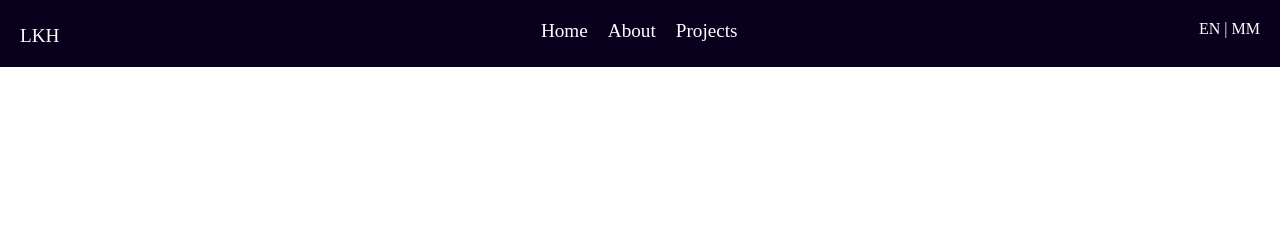
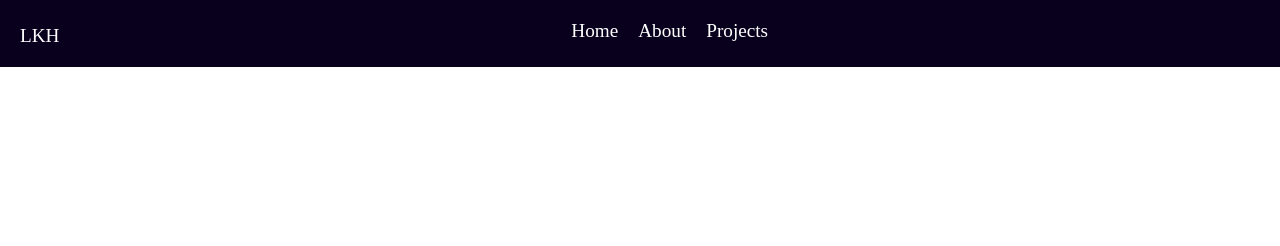
Before and after one commit to linkhanthtel/linkhanthtel.github.io, a plain HTML site: page index.html in a window 1280 px wide. Shown: the top 246 px of the page. Drawn offline with nearby package versions, Linux system fonts and the light colour scheme.

Commit message:
Update index.html

```diff
--- a/index.html
+++ b/index.html
@@ -19,7 +19,7 @@
             <a href="projects.html">Projects</a>
         </div>
         <div id="lang">
-            <a href="#">EN | MM</a>
+            <a href="#"></a>
         </div>
         <div id="dropdownmenu">
             <i class="fa-solid fa-bars" style="font-size: x-large;border: 1px solid white; padding: 10px"></i>
```
